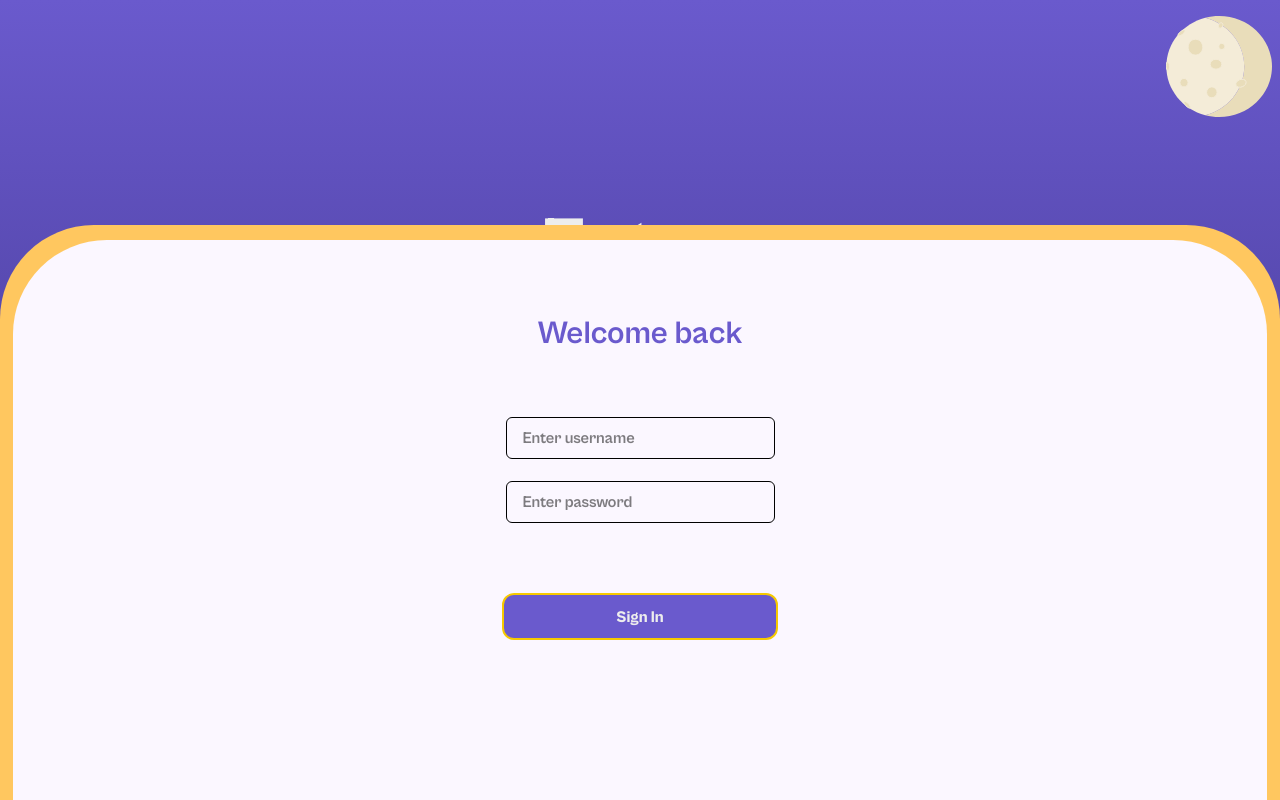
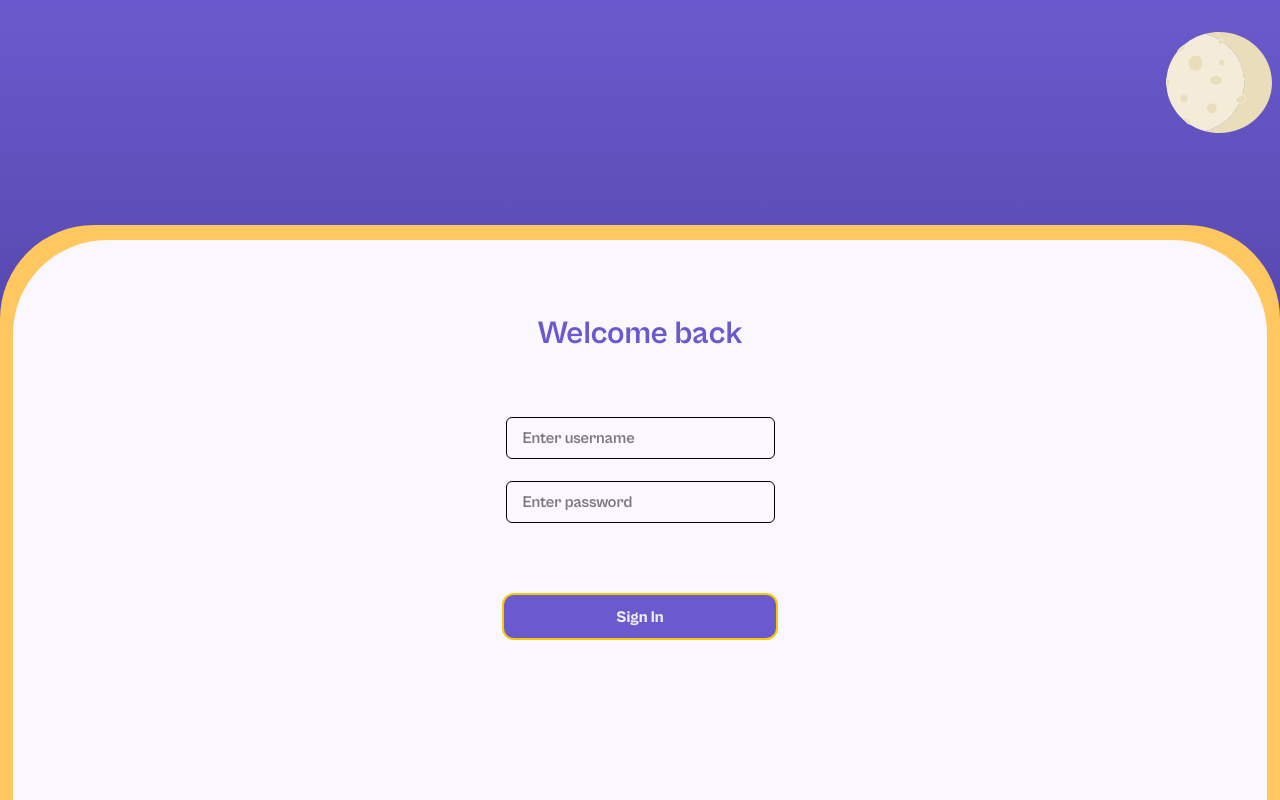
Before and after one commit to VaidyaIshan/Eaten, a Next.js app in the folder frontend/: page /LoginPage in a window 1280 px wide. Built offline with nearby package versions, Linux system fonts and the light colour scheme.

Commit message:
commit to pull

```diff
--- a/frontend/src/app/LoginPage/page.tsx
+++ b/frontend/src/app/LoginPage/page.tsx
@@ -3,17 +3,16 @@ import LoginSection from "../components/LoginSection/login-section"
 export default function LoginPage(){
   return (
     <>
-      <div className = "flex flex-col items-center min-h-screen gap-4 overflow-hidden">
+      <div className="fixed right-[8px] top-[2rem] z-50">
+        <MoonSVG />
+      </div>
 
-        <div className = "absolute right-2 top-4">
-          <MoonSVG/>
-        </div>
+      <div className="min-h-screen flex flex-col justify-evenly items-center px-4">
+        <p className="font-bold text-[80px] leading-none text-center">
+          Eaten
+        </p>
 
-          <p className = "absolute font-bold text-[80px] leading-none top-[13rem]">Eaten</p>
-
-          <div className = "h-full w-full top-5rem">
-            <LoginSection/>
-          </div>
+        <LoginSection />
       </div>
     </>
   )
--- a/frontend/src/app/components/LoginSection/login-section.tsx
+++ b/frontend/src/app/components/LoginSection/login-section.tsx
@@ -62,7 +62,7 @@ export default function LoginSection() {
   }
 
   return (
-    <div className="absolute bottom-0 left-0 right-0 bg-[#FFC75F] w-full max-4xl rounded-t-[5.875rem] pt-3.75 pl-3.25 pr-3.25">
+    <div className="absolute bottom-0 left-0 right-0 bg-[#FFC75F] w-full max-4xl rounded-t-[5.875rem] pt-3.75 pl-3.25 pr-3.25 m-0">
       <div className="flex flex-col items-center justify-center bg-[#FBF7FF] bottom-0 h-[35rem] w-full rounded-t-[5.875rem] gap-4">
 
         <p className="absolute top-[85px] font-bold text-[32px] text-primary">Welcome back</p>
```
